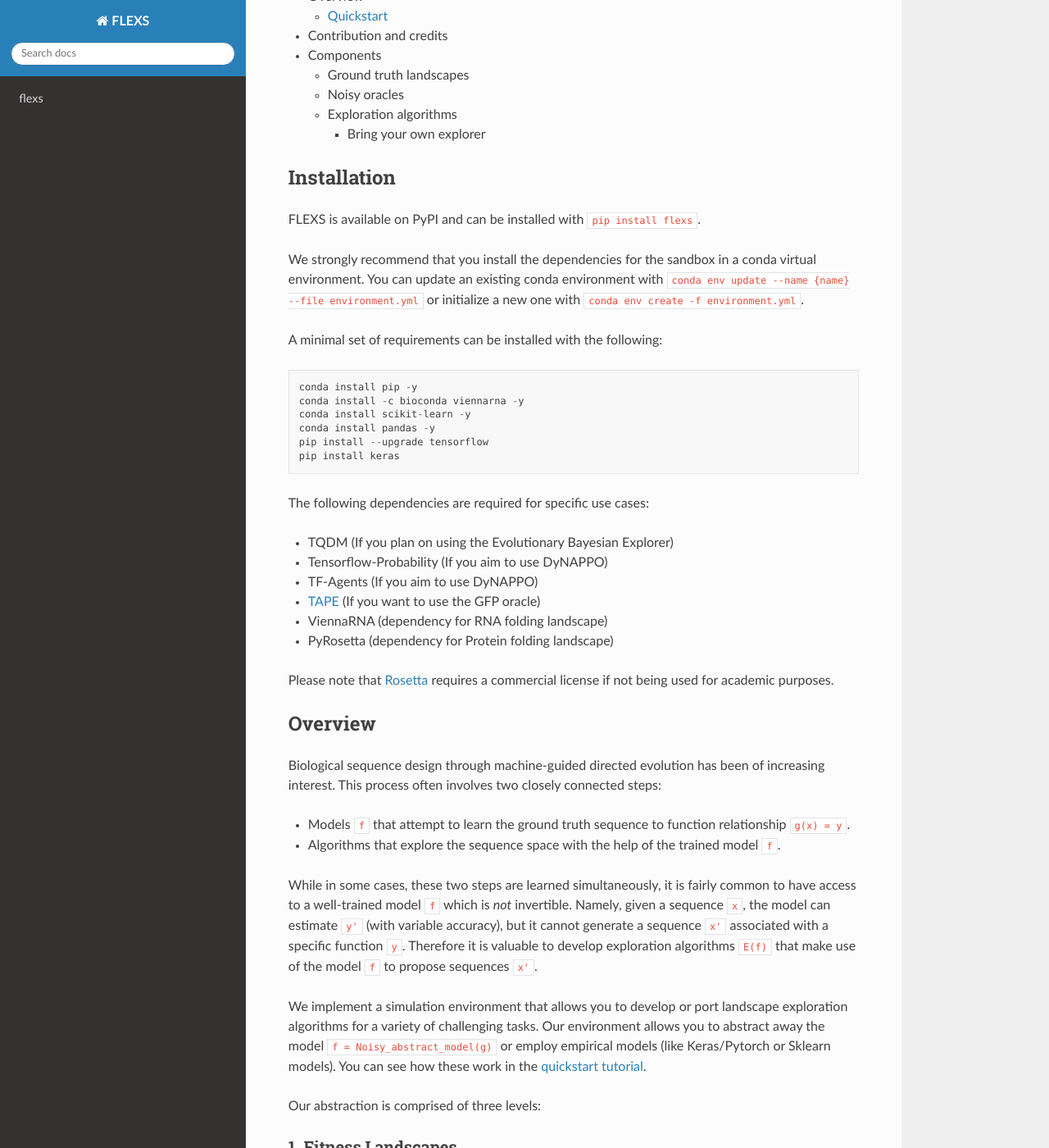
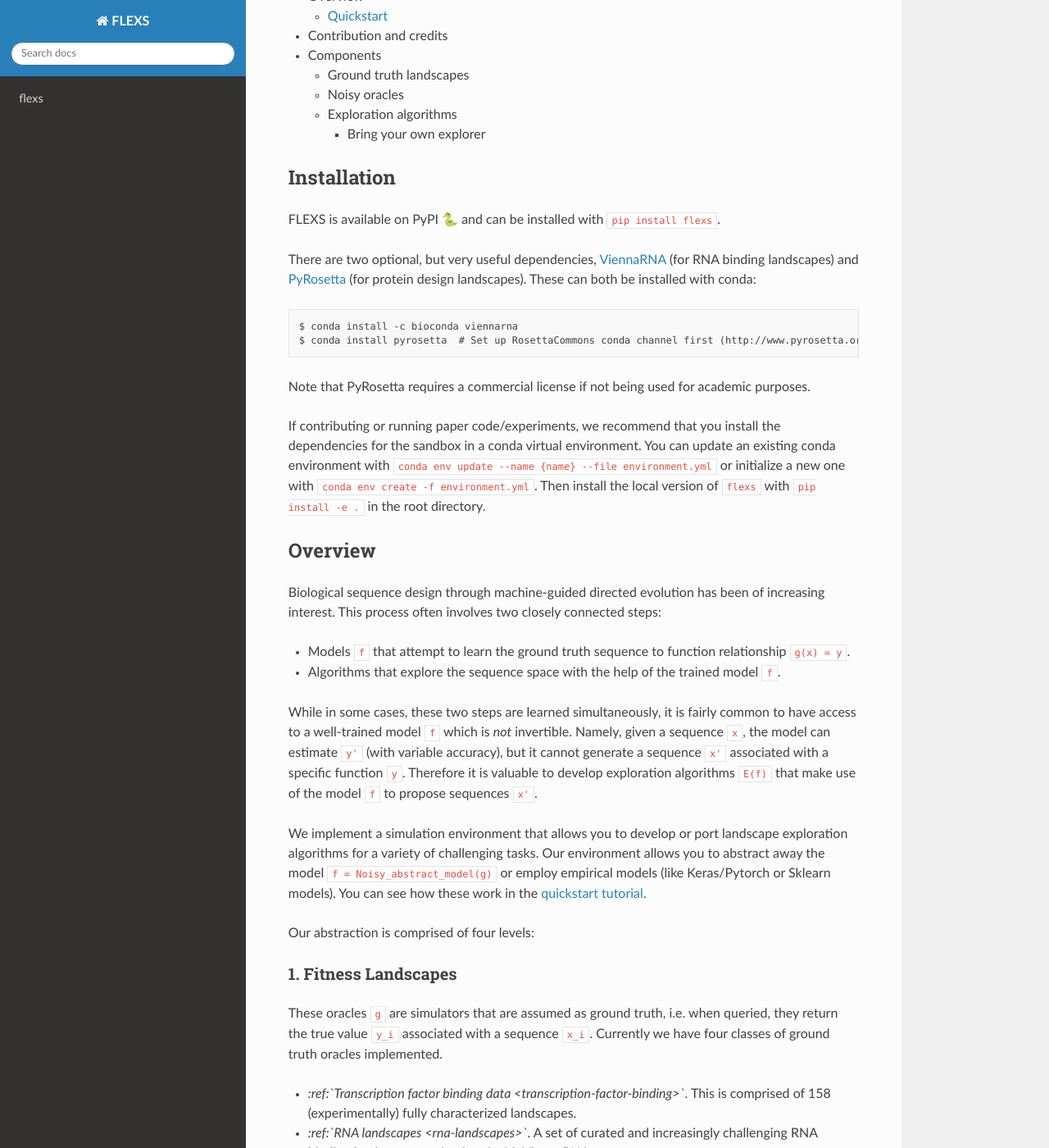
Before and after one commit to samsinai/FLEXS, a Sphinx documentation site: the page built from docs/source/index.rst, in a window 1280 px wide and 1400 px high, scrolled down 340 px. Shown: the whole window at 82% size. Built offline with Sphinx 7.4.7 and the Read the Docs theme 2.0.0, drawn with Linux system fonts in a browser that asks for light colours; some of the changed text lies outside the part shown.

Commit message:
some documentation work and updating of tutorial notebook

````diff
--- a/README.md
+++ b/README.md
@@ -1,4 +1,4 @@
-![FLEX](LOGO.png)
+![FLEX](logo.png)
 
 [![build status](https://github.com/samsinai/FLSD-Sandbox/workflows/build/badge.svg)](https://github.com/samsinai/FLSD-Sandbox/actions)
 
@@ -18,30 +18,17 @@
 
 ## Installation
 
-FLEXS is available on PyPI and can be installed with `pip install flexs`.
+FLEXS is available on PyPI 🐍 and can be installed with `pip install flexs`.
 
-We strongly recommend that you install the dependencies for the sandbox in a conda virtual environment. You can update an existing conda environment with `conda env update --name {name} --file environment.yml` or initialize a new one with `conda env create -f environment.yml`.
+There are two optional, but very useful dependencies, [ViennaRNA](https://www.tbi.univie.ac.at/RNA/) (for RNA binding landscapes) and [PyRosetta](http://www.pyrosetta.org) (for protein design landscapes). These can both be installed with conda:
+```
+$ conda install -c bioconda viennarna
+$ conda install pyrosetta  # Set up RosettaCommons conda channel first (http://www.pyrosetta.org/dow)
+```
+Note that PyRosetta requires a commercial license if not being used for academic purposes.
 
-A minimal set of requirements can be installed with the following:
-```
-conda install pip -y
-conda install -c bioconda viennarna -y
-conda install scikit-learn -y
-conda install pandas -y
-pip install --upgrade tensorflow
-pip install keras
-```
+If contributing or running paper code/experiments, we recommend that you install the dependencies for the sandbox in a conda virtual environment. You can update an existing conda environment with `conda env update --name {name} --file environment.yml` or initialize a new one with `conda env create -f environment.yml`. Then install the local version of `flexs` with `pip install -e .` in the root directory.
 
-The following dependencies are required for specific use cases:
-
-* TQDM (If you plan on using the Evolutionary Bayesian Explorer)
-* Tensorflow-Probability (If you aim to use DyNAPPO)
-* TF-Agents  (If you aim to use DyNAPPO)
-* [TAPE](https://github.com/songlab-cal/tape) (If you want to use the GFP oracle)
-* ViennaRNA (dependency for RNA folding landscape)
-* PyRosetta (dependency for Protein folding landscape)
-
-Please note that [Rosetta](https://www.rosettacommons.org/) requires a commercial license if not being used for academic purposes.
 
 ## Overview
 
@@ -54,7 +41,7 @@
 
  We implement a simulation environment that allows you to develop or port landscape exploration algorithms for a variety of challenging tasks. Our environment allows you to abstract away the model `f = Noisy_abstract_model(g)` or employ empirical models (like Keras/Pytorch or Sklearn models). You can see how these work in the [quickstart tutorial](examples/Tutorial.ipynb).
 
-Our abstraction is comprised of three levels:
+Our abstraction is comprised of four levels:
 #### 1.  Fitness Landscapes
 These oracles `g` are simulators that are assumed as ground truth, i.e. when queried, they return the true value `y_i` associated with a sequence `x_i`. Currently we have four classes of ground truth oracles implemented.
 - *[Transcription factor binding data](#transcription-factor-binding)*. This is comprised of 158 (experimentally) fully characterized landscapes.
@@ -77,12 +64,11 @@
 
 #### 4. Evaluators
 
-We also implement a suite of [evaluation modules](flexs/evaluate.py) that automatically collect data that is necessary for evaluating algorithms on different performance criteria. Some of these modules are not optimized at this time.
+We also implement a suite of [evaluation modules](flexs/evaluate.py) that automatically collect data that is necessary for evaluating algorithms on different performance criteria.
 
-- *consistency_robustness_independence*: Produces data for analyzing how explorer performance changes given different quality of models.
+- *robustness*: Produces data for analyzing how explorer performance changes given different quality of models.
 - *efficiency*: Produces data for analyzing how explorer performance changes when more computational evaluations are allowed.
 - *adaptivity*: Produces data for analyzing how the explorer is sensitive to the number of batches it is allowed to sample, given a fixed total budget.
--*scalability*: Produces data for analyzing how fast the explorer produces a batch.
 
 See the [tutorial](examples/Tutorial.ipynb) for an example of how these can be run.
 
@@ -112,7 +98,7 @@
 }
 ```
 
-### RNA Landscapes
+#### RNA Landscapes
 Predicting RNA secondary structures is a well-studied problem. There are efficient and accurate dynamic programming approaches to calculates secondary structure of short RNA sequences. These landscapes give us a good proxy for a consistent oracle over entire domain of large landscapes.  We use the [ViennaRNA](https://www.tbi.univie.ac.at/RNA/) package to simulate binding landscapes of RNA sequences as a ground truth oracle.
 
 Our sandbox allows for constructing arbitrarily complex landscapes (although we discourage large RNA sequences as the accuracy of the simulator deteriorates above 200 nucleotides). As benchmark, we provide a series of 36 increasingly complex RNA binding landscapes. These landscapes each come with at least 5 suggested starting sequences, with various initial optimization.
@@ -135,7 +121,7 @@
 }
 ```
 
-### Additive AAV landscapes
+#### Additive AAV landscapes
 
  Ogden et al. (2019) perform a comprehensive single mutation scan of AAV2 capsid protein, assaying tropism for five different target tissues. The authors show that an additive model is informative about the local structure of the landscape. Here we use the data from the single mutations to generate a toy additive model. Here `y' := sum(s_i)+ e`, where `i` indicates the position across the sequences, and `s_i` indicates a sequence with mutation `s` at position `i` and `e` indicates iid Gaussian noise. This construct is also known as "Rough Mt. Fuji" (RMF) and many empirical fitness landscapes are consistent with an RMF local structure around viable natural sequences with unpredictable regions in between. In the noise-free setting, the RMF landscape is convex with a single peak. We allow the construction of multiple target tissues, and different design lengths (tasks ranging from desiging short region of the protein to tasks that encompass designing the full protein). The scores are normalized between `[0,1]`.
 
@@ -152,15 +138,15 @@
 }
 ```
 
-### GFP
+#### GFP
  In [TAPE](https://github.com/songlab-cal/tape), the authors benchmark multiple machine learning methods on a set of tasks including GFP fluorescence prediction. The GFP task is comprised of training and predicting fluorescence values on approximately 52,000 protein sequences of length 238 which are derived from the naturally occurring GFP in *Aequorea victoria* (See [this paper](https://www.nature.com/articles/nature17995)). Downloading and doing inference with this model is memory and time intensive. These landscapes are not normalized and therefore scores higher than 1 are possible (we do not know the maximum activation for the model).
 
 ```
 @inproceedings{tape2019,
-author = {Rao, Roshan and Bhattacharya, Nicholas and Thomas, Neil and Duan, Yan and Chen, Xi and Canny, John and Abbeel, Pieter and Song, Yun S},
-title = {Evaluating Protein Transfer Learning with TAPE},
-booktitle = {Advances in Neural Information Processing Systems}
-year = {2019}
+    author = {Rao, Roshan and Bhattacharya, Nicholas and Thomas, Neil and Duan, Yan and Chen, Xi and Canny, John and Abbeel, Pieter and Song, Yun S},
+    title = {Evaluating Protein Transfer Learning with TAPE},
+    booktitle = {Advances in Neural Information Processing Systems}
+    year = {2019}
 }
 
 @article{sarkisyan2016local,
@@ -174,7 +160,7 @@
   publisher={Nature Publishing Group}
 }
 ```
-### Rosetta based Design
+#### Rosetta-based Design
 
 Rosetta is a protein modeling software suite used for *de novo* design and structure prediction. Based on the principle that structure determines function, the Rosetta design process begins with a desired 3-D protein conformation and tries to find amino acid sequences that are likely to fold to that structure. While the dynamics of protein folding are still poorly understood, this approach has proven remarkably effective in practice, and so we find it an acceptable analogue to the true fitness landscape. To keep our experiments computationally feasible, we omit the expensive step of side-chain packing and use the simplified centroid scoring frounction as our objective. We use the PyRosetta interface from PyRosetta as `g`. The Rosetta design objective function is a scaled estimate of the folding energy, which has been found to be an indicator of the probability that a sequence will fold to the desired structure. As an example, we provide an optimization challenge for the structure of 3MSI, a 66 amino acid antifreeze protein found in the ocean pout starting from 5 sequences with 3-27 mutations from the wildtype. Here, we normalize energy scores by scaling and shifting their distribution and then applying the sigmoid function.
 
@@ -211,7 +197,7 @@
 
 
 ~~~
-class myExplorer(flexs.Explorer):
+class MyExplorer(flexs.Explorer):
     """Your explorer here"""
       def __init__(self,
         model,
--- a/docs/source/conf.py
+++ b/docs/source/conf.py
@@ -22,9 +22,9 @@
 
 project = "FLEXS"
 copyright = (
-    "2020, Sam Sinai, Richard Wang, Alexander Whatley, Eline Locane, Stewy Slocum"
+    "2020, Sam Sinai, Richard Wang, Alexander Whatley, Elina Locane, Stewy Slocum"
 )
-author = "Sam Sinai, Richard Wang, Alexander Whatley, Eline Locane, Stewy Slocum"
+author = "Sam Sinai, Richard Wang, Alexander Whatley, Elina Locane, Stewy Slocum"
 
 
 # -- General configuration ---------------------------------------------------
@@ -41,10 +41,19 @@
     "sphinx_autodoc_typehints",
     "sphinx_rtd_theme",
     "sphinx.ext.autosummary",
+    "sphinx.ext.linkcode",
 ]
 autosummary_generate = True
 source_suffix = [".rst", ".md"]
-# autodoc_typehints = "description"
+
+# [source] button on a class/module takes user to that files source code on github
+def linkcode_resolve(domain, info):
+    if domain != 'py':
+        return None
+    if not info['module']:
+        return None
+    filename = info['module'].replace('.', '/')
+    return f"https://github.com/samsinai/FLSD-Sandbox/tree/master/{filename}.py"
 
 # Add any paths that contain templates here, relative to this directory.
 templates_path = ["_templates"]
@@ -61,6 +70,8 @@
 # a list of builtin themes.
 #
 html_theme = "sphinx_rtd_theme"
+html_logo = '../../logo.png'
+html_favicon = 'favicon.png'
 
 # Add any paths that contain custom static files (such as style sheets) here,
 # relative to this directory. They are copied after the builtin static files,
````
Also changed, not shown: other parts of README.md (+2 -2 lines), docs/source/favicon.png (added), 3 other files.
